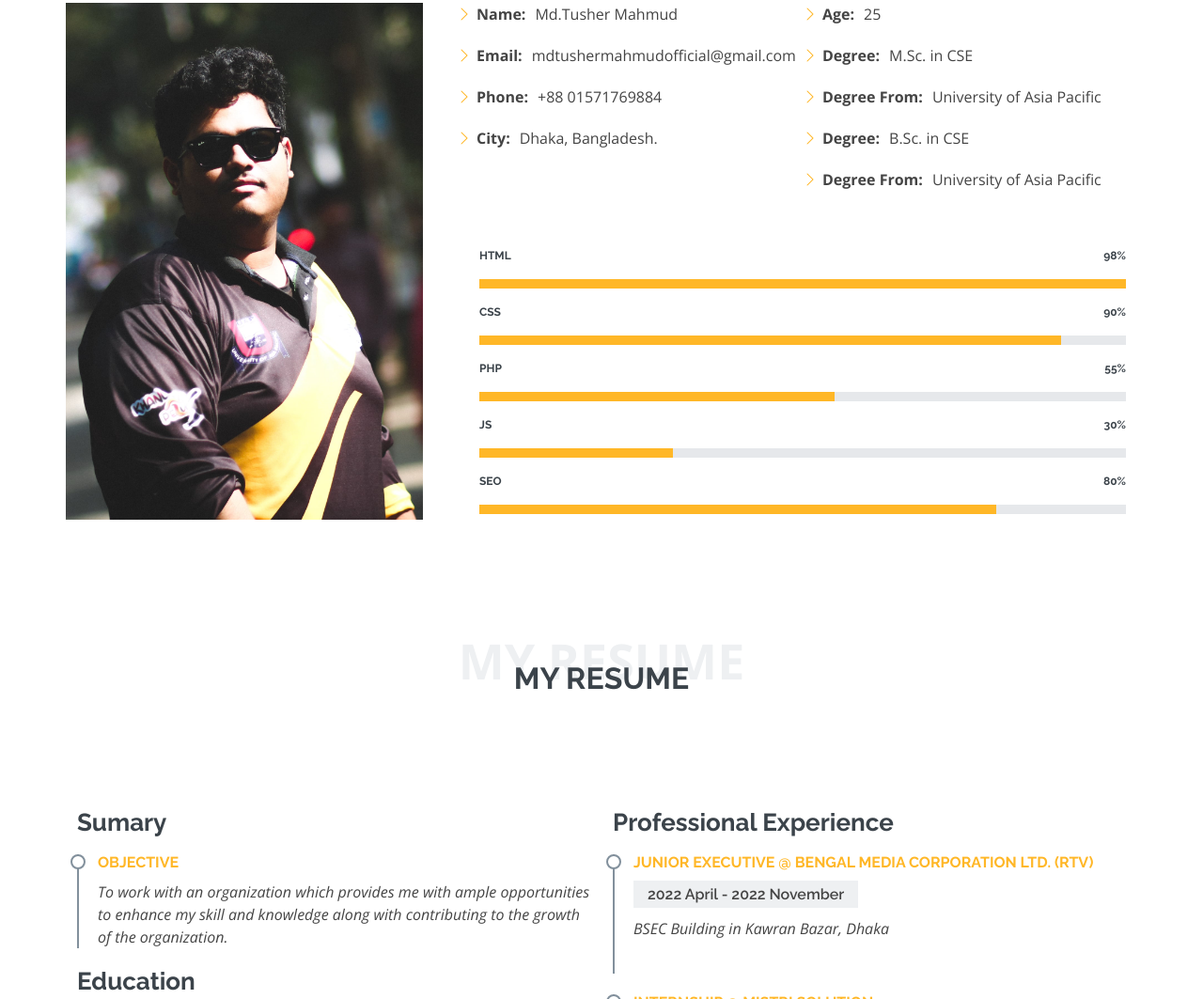
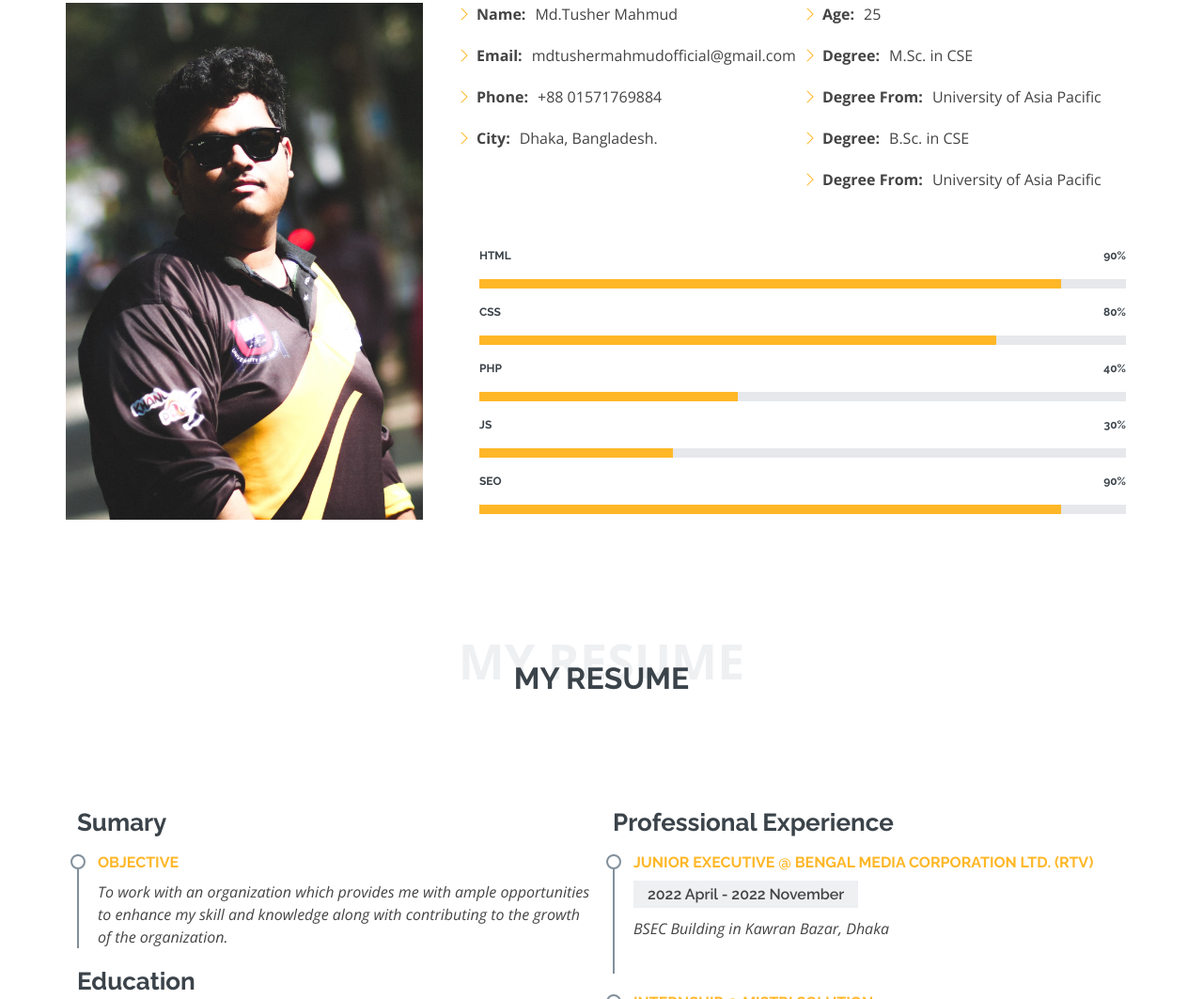
Before and after one commit to TusherEXO/Md.TusherMahmud, a plain HTML site: page index.html in a window 1280 px wide. Shown: the part 887-1950 px from the top of the page at 94% size. Drawn offline with nearby package versions, Linux system fonts and the light colour scheme.

Commit message:
Update index.html

```diff
--- a/index.html
+++ b/index.html
@@ -93,23 +93,23 @@
 
             <div class="skills-content ps-lg-4">
               <div class="progress">
-                <span class="skill">HTML <i class="val">98%</i></span>
-                <div class="progress-bar-wrap">
-                  <div class="progress-bar" role="progressbar" aria-valuenow="100" aria-valuemin="0" aria-valuemax="100"></div>
-                </div>
-              </div>
-
-              <div class="progress">
-                <span class="skill">CSS <i class="val">90%</i></span>
+                <span class="skill">HTML <i class="val">90%</i></span>
                 <div class="progress-bar-wrap">
                   <div class="progress-bar" role="progressbar" aria-valuenow="90" aria-valuemin="0" aria-valuemax="100"></div>
                 </div>
               </div>
 
               <div class="progress">
-                <span class="skill">PHP <i class="val">55%</i></span>
+                <span class="skill">CSS <i class="val">80%</i></span>
                 <div class="progress-bar-wrap">
-                  <div class="progress-bar" role="progressbar" aria-valuenow="55" aria-valuemin="0" aria-valuemax="100"></div>
+                  <div class="progress-bar" role="progressbar" aria-valuenow="80" aria-valuemin="0" aria-valuemax="100"></div>
+                </div>
+              </div>
+
+              <div class="progress">
+                <span class="skill">PHP <i class="val">40%</i></span>
+                <div class="progress-bar-wrap">
+                  <div class="progress-bar" role="progressbar" aria-valuenow="40" aria-valuemin="0" aria-valuemax="100"></div>
                 </div>
               </div>
 
@@ -121,9 +121,9 @@
               </div>
 
               <div class="progress">
-                <span class="skill">SEO <i class="val">80%</i></span>
+                <span class="skill">SEO <i class="val">90%</i></span>
                 <div class="progress-bar-wrap">
-                  <div class="progress-bar" role="progressbar" aria-valuenow="80" aria-valuemin="0" aria-valuemax="100"></div>
+                  <div class="progress-bar" role="progressbar" aria-valuenow="90" aria-valuemin="0" aria-valuemax="100"></div>
                 </div>
               </div>
 
```
